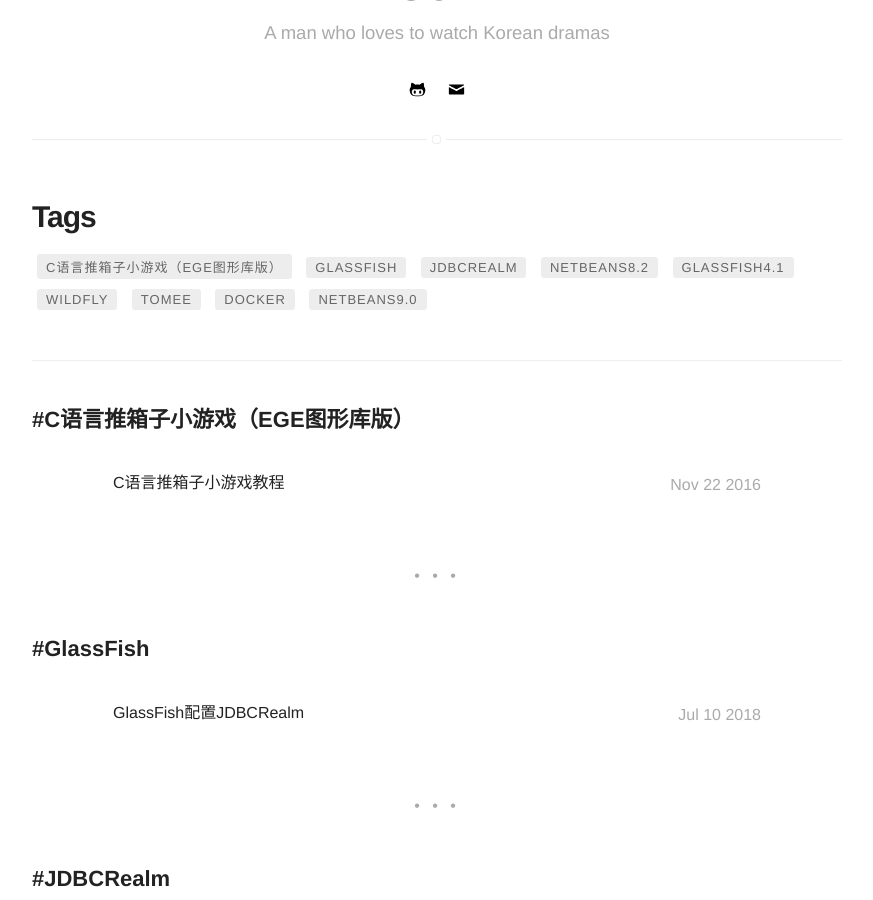
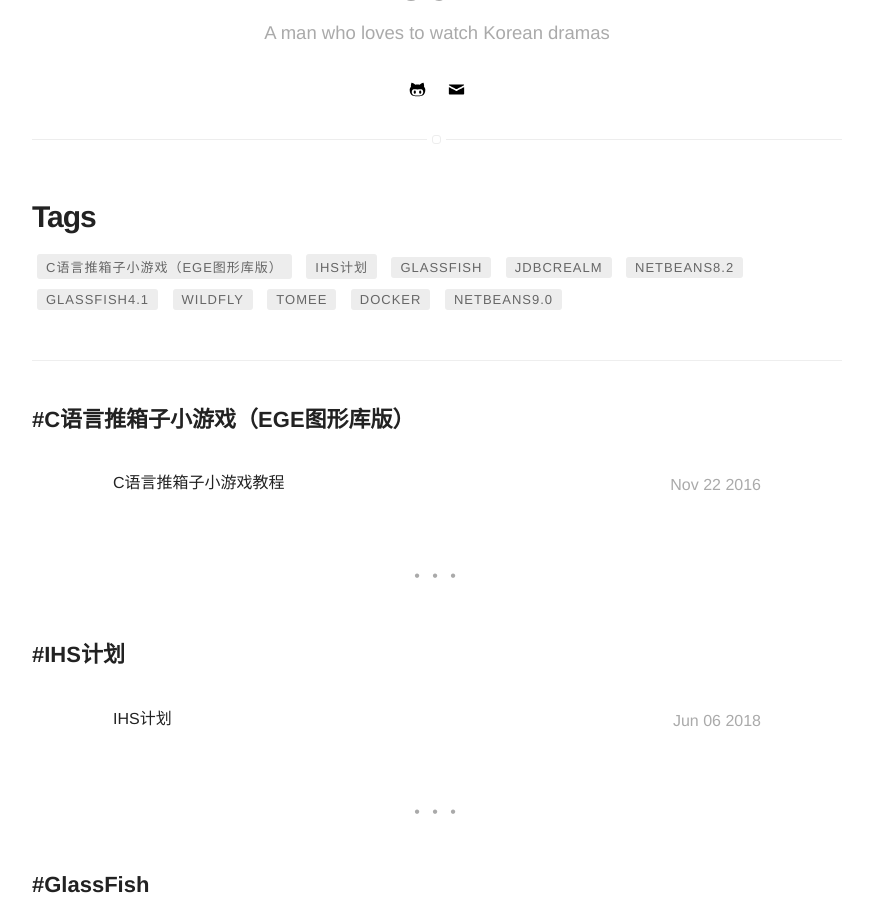
Before and after one commit to dawsonlee1790/dawsonlee1790.github.io, a Jekyll site: the page built from tags.html, in a window 1280 px wide and 900 px high, scrolled down 315 px. Shown: the whole window, without its empty margins (203-1076 px from the left). Built offline with Jekyll 4.4.1, drawn with Linux system fonts in a browser that asks for light colours.

Commit message:
发表新文章《IHS计划》

```diff
--- a/_drafts/2018-06-06-IHS计划.md
+++ b/_posts/2018-06-06-IHS计划.md
@@ -1,12 +1,11 @@
 ---
 title: "IHS计划"
 layout: post
-date: 2018-08-02
+date: 2018-06-06
 image:
 headerImage: false
 tag:
 - IHS计划
-
 star: false
 projects: true
 category: project
```
